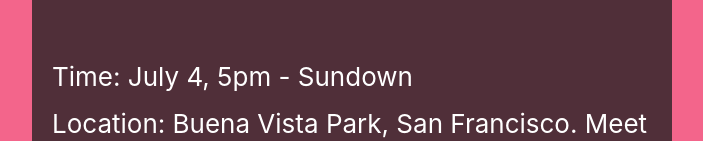
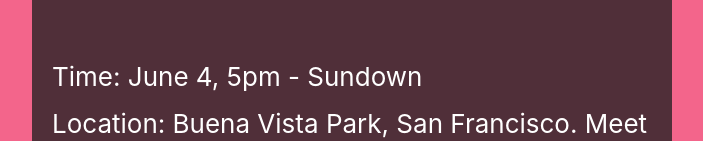
Before and after one commit to zevezev/fullmoonartfestival, a React (Create React App) app: page / in a window 1280 px wide. Shown: the part 771-912 px from the top of the page, without its empty margins (288-991 px from the left). Built offline with nearby package versions, Linux system fonts and the light colour scheme.

Commit message:
fixed date

```diff
--- a/src/StrawberryMoon.tsx
+++ b/src/StrawberryMoon.tsx
@@ -18,7 +18,7 @@ export const StrawberryMoon = () => {
         alt="strawberry suspension"
       />
       <br />
-      <div>Time: July 4, 5pm - Sundown</div>
+      <div>Time: June 4, 5pm - Sundown</div>
       <div>
         Location: Buena Vista Park, San Francisco. Meet at the East entrance at
         Buena Vista Ave E and Duboce Ave.&nbsp;
```
